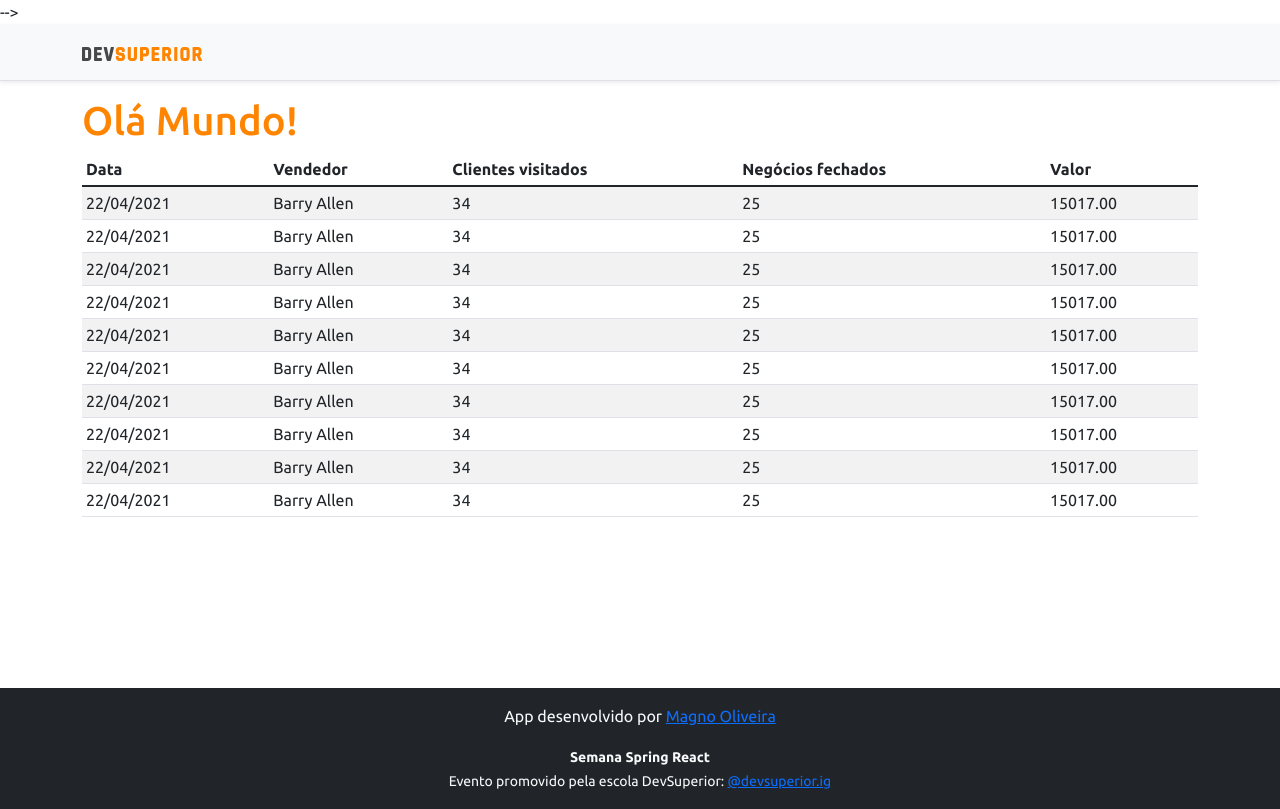
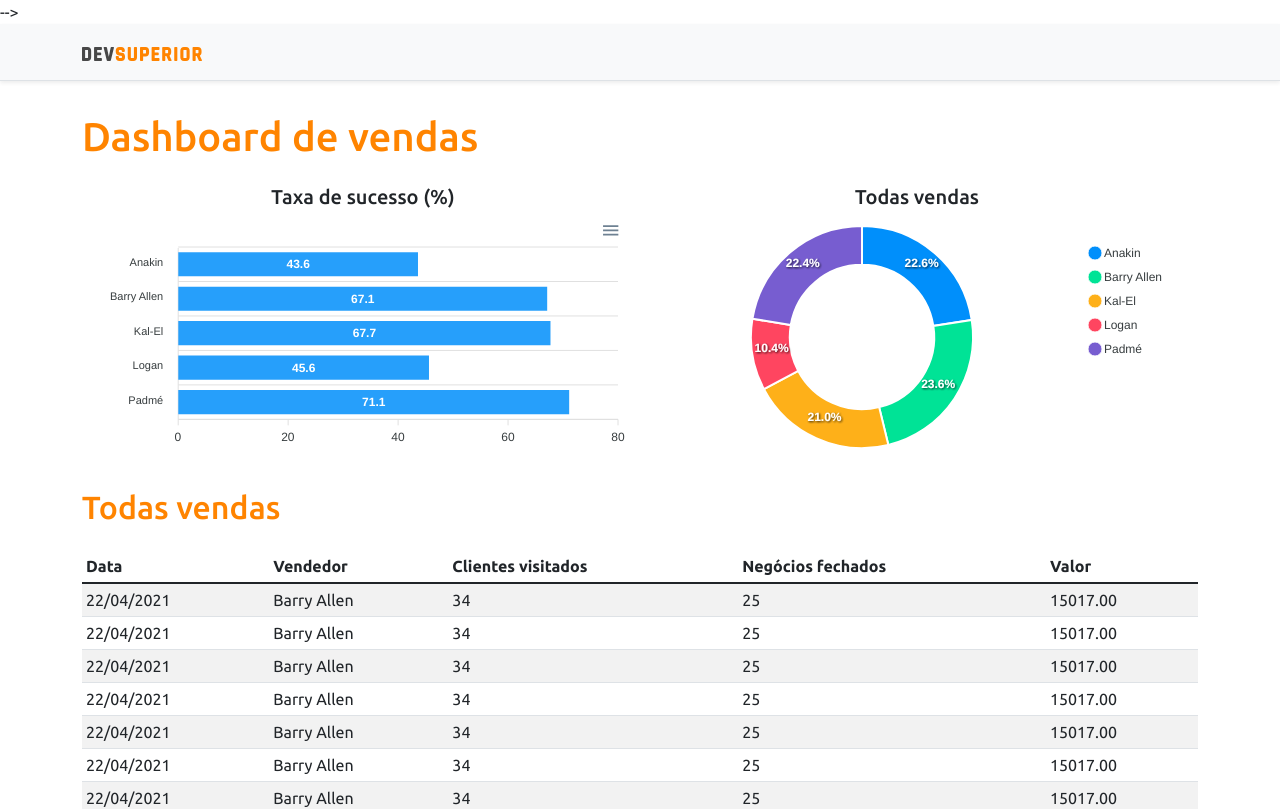
Before and after one commit to MagnoOliveira85/projeto-sds3, a React (Create React App) app in the folder frontend/: page / in a window 1280 px wide. Shown: the top 809 px of the page. Built offline with nearby package versions, Linux system fonts and the light colour scheme.

Commit message:
Static charts

```diff
--- a/frontend/package.json
+++ b/frontend/package.json
@@ -11,8 +11,10 @@
     "@types/node": "^12.0.0",
     "@types/react": "^17.0.0",
     "@types/react-dom": "^17.0.0",
+    "apexcharts": "^3.29.0",
     "bootstrap": "^5.1.3",
     "react": "^17.0.2",
+    "react-apexcharts": "^1.3.9",
     "react-dom": "^17.0.2",
     "react-scripts": "4.0.3",
     "typescript": "^4.1.2",
--- a/frontend/src/App.tsx
+++ b/frontend/src/App.tsx
@@ -1,4 +1,6 @@
+import BarChart from "componets/barchart";
 import DataTable from "componets/datatable";
+import DonutChart from "componets/donutchart";
 import Footer from "componets/footer";
 import NavBar from "componets/NavBar";
 
@@ -7,7 +9,23 @@
     <>
       <NavBar />
       <div className="container">
-        <h1 className="text-primary">Olá Mundo!</h1>
+        <h1 className="text-primary py-3">Dashboard de vendas</h1>
+
+        <div className="row px-3">
+          <div className="col-sm-6">
+            <h5 className="text-center text-segundary">Taxa de sucesso (%)</h5>
+            <BarChart />
+          </div>
+          <div className="col-sm-6">
+            <h5 className="text-center text-segundary">Todas vendas</h5>
+            <DonutChart />
+          </div>
+        </div>
+
+
+      <div className="py-3">
+        <h2 className="text-primary">Todas vendas</h2>
+      </div>
 
         <DataTable />
       </div>
--- /dev/null
+++ b/frontend/src/componets/barchart/index.tsx
@@ -0,0 +1,40 @@
+import Chart from 'react-apexcharts';
+
+const BarChart = () => {
+
+    const options = {
+        plotOptions: {
+            bar: {
+                horizontal: true,
+            }
+        },
+    };
+
+    const mockData = {
+        labels: {
+            categories: ['Anakin', 'Barry Allen', 'Kal-El', 'Logan', 'Padmé']
+        },
+        series: [
+            {
+                name: "% Sucesso",
+                data: [43.6, 67.1, 67.7, 45.6, 71.1]
+            }
+        ]
+    };
+
+    return (
+        <Chart
+            options={{ ...options, xaxis: mockData.labels }}
+            series={mockData.series}
+            type="bar"
+            height="240"
+
+
+
+        />
+
+
+    );
+}
+
+export default BarChart;
--- /dev/null
+++ b/frontend/src/componets/donutchart/index.tsx
@@ -0,0 +1,31 @@
+import Chart from 'react-apexcharts';
+
+const DonutChart = () => {
+
+    const mockData = {
+        series: [477138, 499928, 444867, 220426, 473088],
+        labels: ['Anakin', 'Barry Allen', 'Kal-El', 'Logan', 'Padmé']
+    }
+
+    const options = {
+        legend: {
+            show: true
+        }
+    }
+
+    return (
+        <Chart
+            options={{ ...options, labels: mockData.labels }}
+            series={mockData.series}
+            type="donut"
+            height="240"
+
+
+
+        />
+
+
+    );
+}
+
+export default DonutChart;
```
Also changed, not shown: 1 other file (tests, documents, lock files or other folders).
